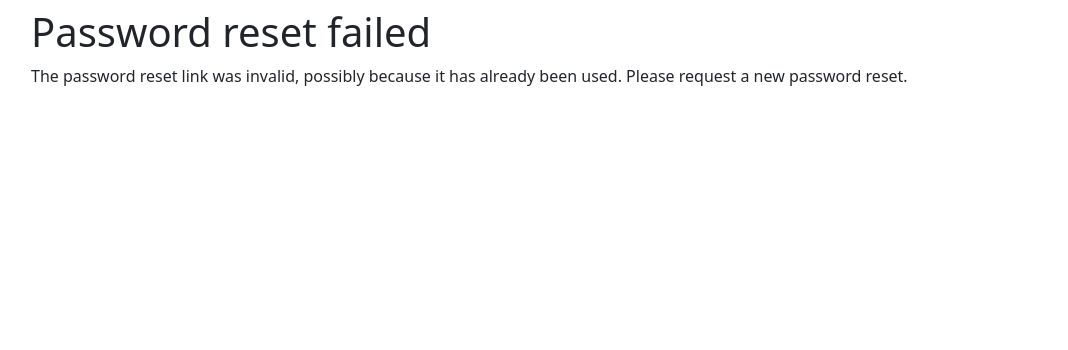
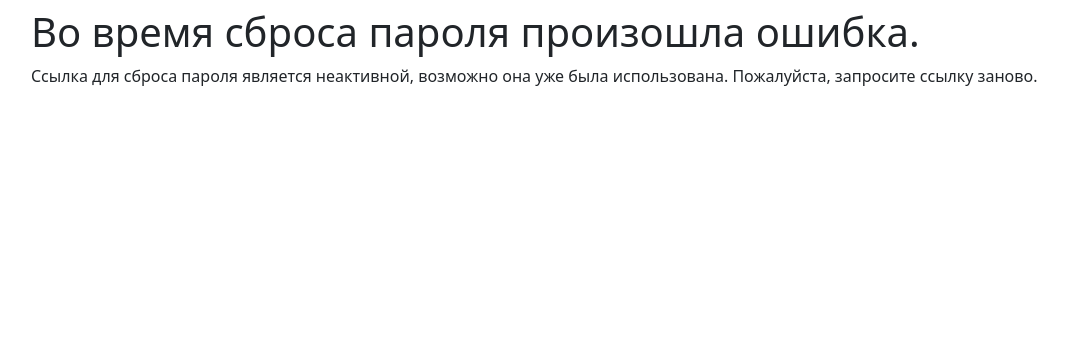
Before and after one commit to mikhailfed68/django-blog, a Django app: a page that uses templates/registration/password_reset_confirm.html in a window 1280 px wide. Shown: the part 70-420 px from the top of the page, without its empty margins (51-1119 px from the left). Run offline with Django 4.2, Linux system fonts and the light colour scheme; parts of the project's set-up code (start-up, migrations or seed data) failed here and were passed over; some libraries are stand-ins or nearby versions.

Commit message:
Fix templates in templates/registration dir

```diff
--- a/templates/registration/logged_out.html
+++ b/templates/registration/logged_out.html
@@ -3,7 +3,7 @@
 {% block title %}Выход{% endblock %}
 
 {% block content %}
-<p>Logged out!</p>
+<p>Вы вышли!</p>
 
 <a href="{% url 'login'%}">Перейдите сюда, что бы войти снова</a>
 {% endblock %}
--- a/templates/registration/login.html
+++ b/templates/registration/login.html
@@ -9,7 +9,7 @@
       {% csrf_token %}
       {% load bootstrap5 %}
       {% bootstrap_form form %}
-      <input type="hidden" name="next" value="{{ next }}" />
+      <input type="hidden" name="next" value="{{ next }}"/>
       {% buttons %}
       <button type="submit" class="btn btn-primary">
         Войти
--- a/templates/registration/password_reset_complete.html
+++ b/templates/registration/password_reset_complete.html
@@ -3,8 +3,6 @@
 {% block title %}Сброс пароля{% endblock %}
 
 {% block content %}
-
 <h1 class="display-4">Ваш пароль был успешно изменен!</h1>
 <p><a href="{% url 'login' %}">Войти еще раз?</a></p>
-
 {% endblock %}
--- a/templates/registration/password_reset_confirm.html
+++ b/templates/registration/password_reset_confirm.html
@@ -3,25 +3,24 @@
 {% block title %}Сброс пароля{% endblock %}
 
 {% block content %}
-
     {% if validlink %}
         <h2 class="display-4">Пожалуйста введите ваш новый пароль</h2>
         <form action="" method="post">
-            {% csrf_token %}
-            <table>
                 {% csrf_token %}
                 {% load bootstrap5 %}
                 {% bootstrap_form form %}
                 <input type="hidden" name="next" value="{{ next }}" />
                 {% buttons %}
                 <button type="submit" class="btn btn-primary">
-                  Подтвердить
+                    Подтвердить
                 </button>
                 {% endbuttons %}
         </form>
     {% else %}
-        <h1>Password reset failed</h1>
-        <p>The password reset link was invalid, possibly because it has already been used. Please request a new password reset.</p>
+        <h1>Во время сброса пароля произошла ошибка.</h1>
+        <p>
+            Ссылка для сброса пароля является неактивной, возможно она уже была использована.
+            Пожалуйста, запросите ссылку заново.
+        </p>
     {% endif %}
-
 {% endblock %}
```
Also changed, not shown: templates/registration/password_reset_form.html (+6 -5 lines).
